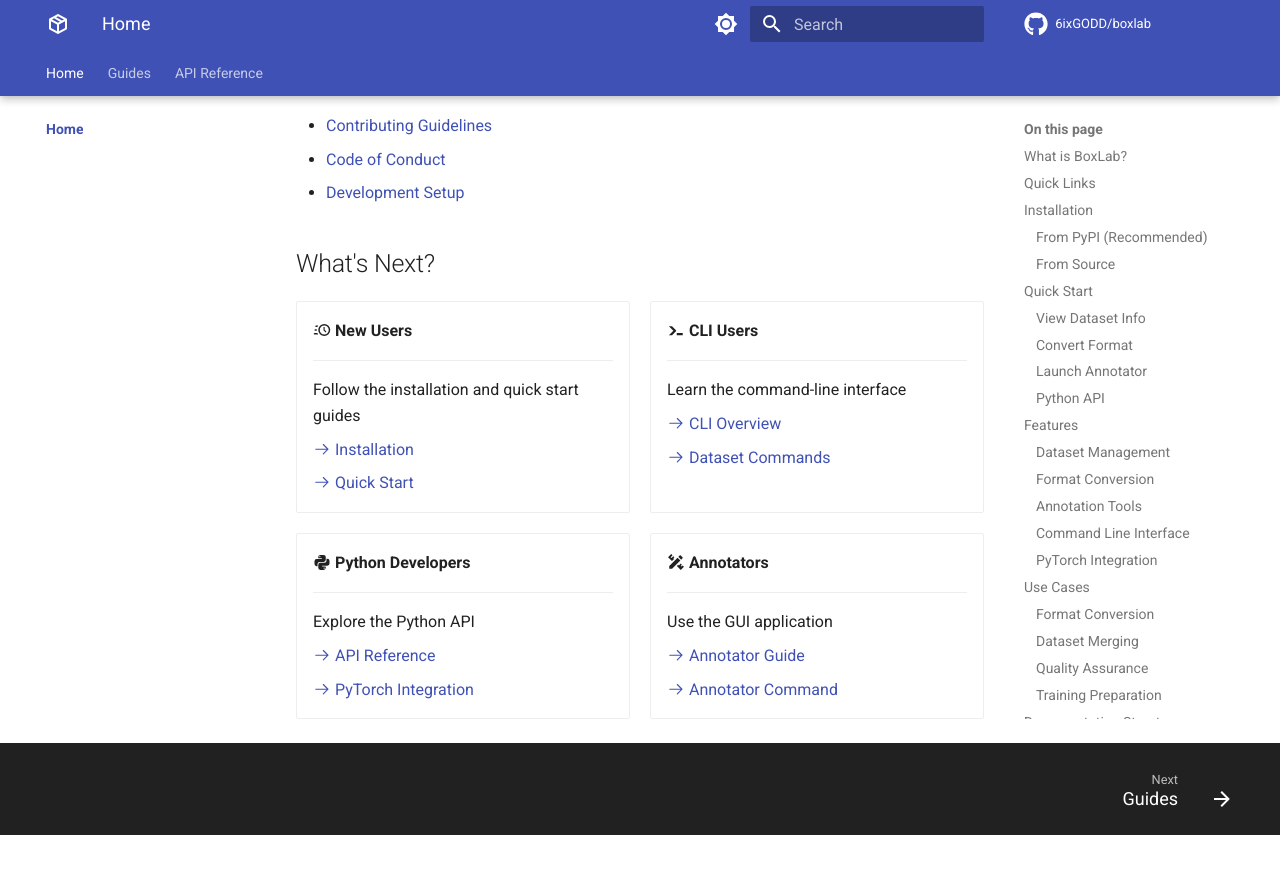
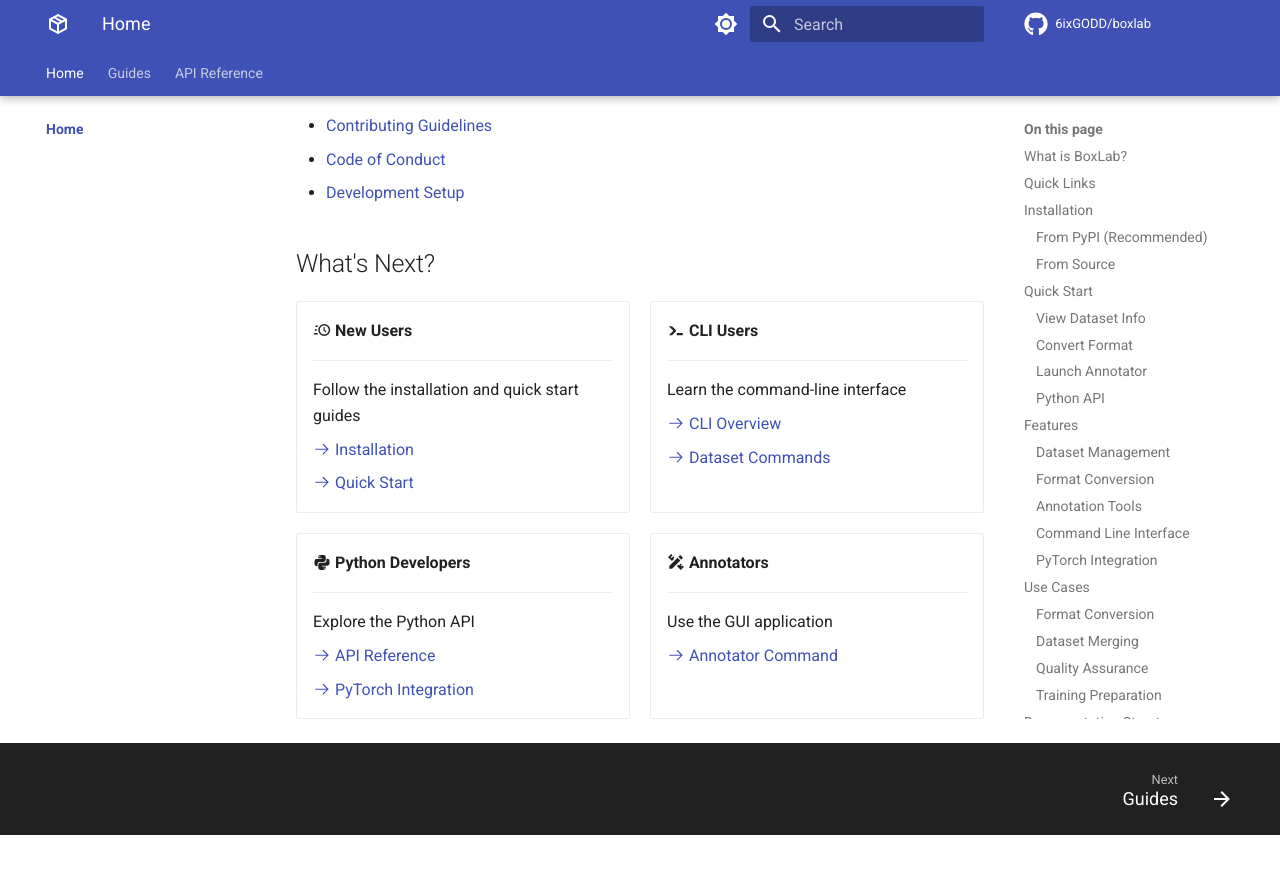
Before and after one commit to 6ixGODD/boxlab, an MkDocs documentation site: the page built from docs/index.md, in a window 1280 px wide and 900 px high, scrolled down 7541 px. Shown: the top 874 px of the window. Built offline with MkDocs 1.6.1 and Material for MkDocs 9.7.7, drawn with Linux system fonts in a browser that asks for light colours; comment, search, counter and statistics services are not loaded; the version menu is left out.

Commit message:
fix: remove outdated link to annotator guide in index.md

```diff
--- a/docs/index.md
+++ b/docs/index.md
@@ -388,8 +388,6 @@
 
     Use the GUI application
 
-    [:octicons-arrow-right-24: Annotator Guide](guides/annotator-guide.md)
-
     [:octicons-arrow-right-24: Annotator Command](guides/cli-annotator.md)
 
 </div>
```
